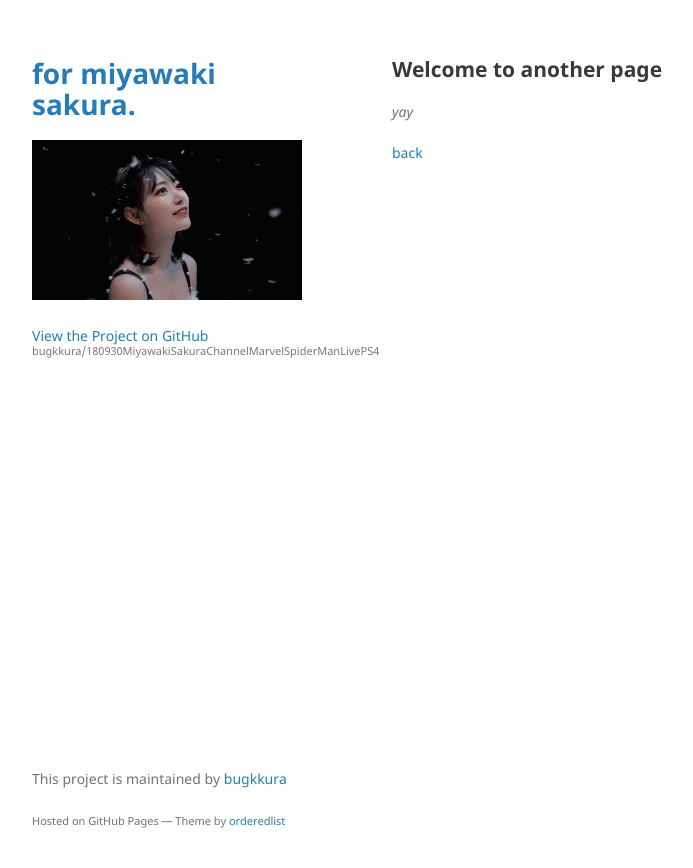
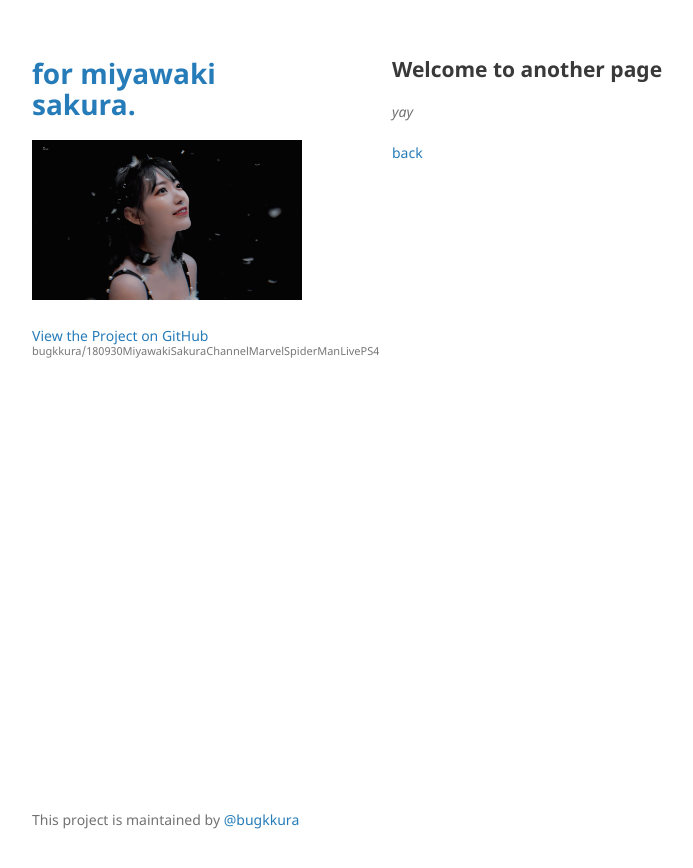
Before and after one commit to bugkkura/180930MiyawakiSakuraChannelMarvelSpiderManLivePS4, a Jekyll site: the page built from another-page.md, in a window 1280 px wide. Shown: the top 868 px of the page, without its empty margins (178-871 px from the left). Built offline with Jekyll 4.4.1, drawn with Linux system fonts in a browser that asks for light colours; the repository's description, which GitHub fills in, is left out; our own code applies the rules of GitHub Pages for plain Markdown files.

Commit message:
Update default.html

```diff
--- a/_layouts/default.html
+++ b/_layouts/default.html
@@ -45,9 +45,8 @@
       </section>
       <footer>
         {% if site.github.is_project_page %}
-        <p>This project is maintained by <a href="{{ site.github.owner_url }}">{{ site.github.owner_name }}</a></p>
+        <p>This project is maintained by <a href="https://twitter.com/bugkkura">@bugkkura</a></p>
         {% endif %}
-        <p><small>Hosted on GitHub Pages &mdash; Theme by <a href="https://github.com/orderedlist">orderedlist</a></small></p>
       </footer>
     </div>
     <script src="{{ "/assets/js/scale.fix.js" | relative_url }}"></script>
```
